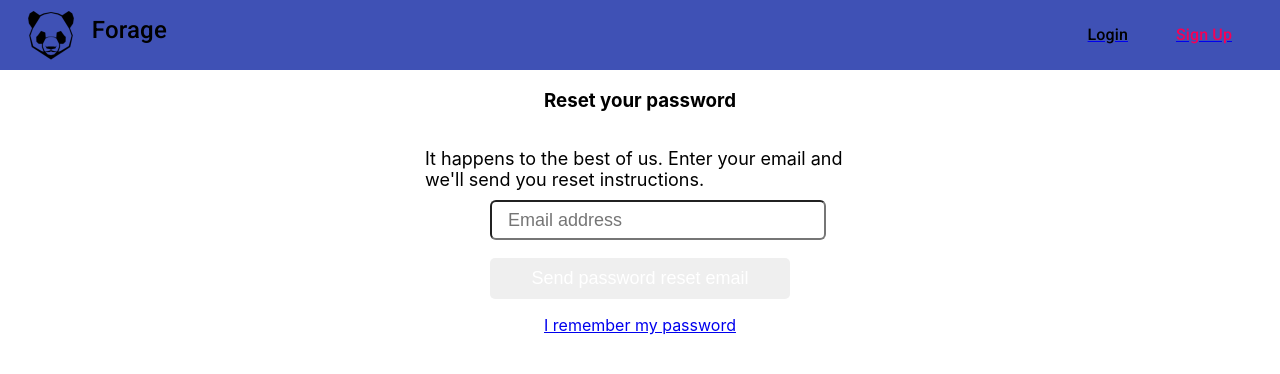
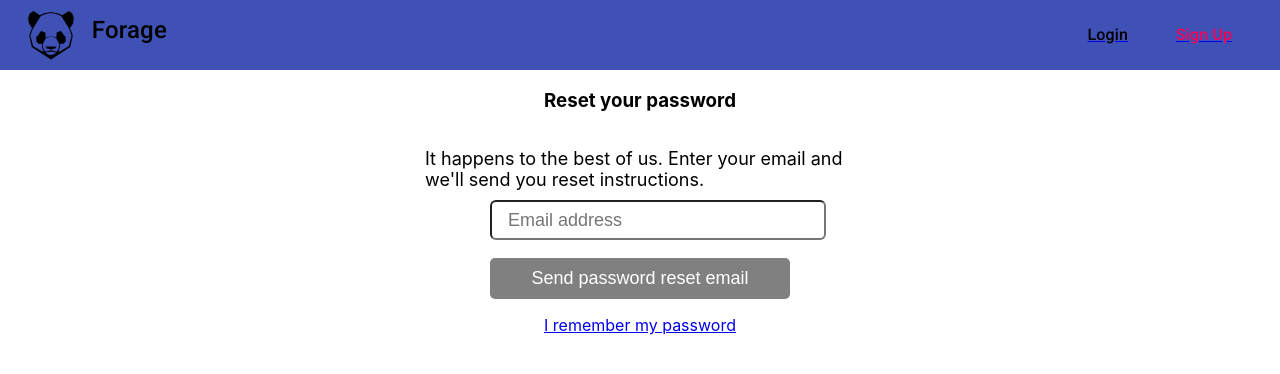
Before and after one commit to ddsteig/password-reset, a React (Create React App) app in the folder client/: page /reset_password in a window 1280 px wide. Shown: the top 374 px of the page. Built offline with nearby package versions, Linux system fonts and the light colour scheme; no server answers.

Commit message:
Adjusted colors of buttons on update and recover password pages for text visibility

```diff
--- a/client/src/styles/styledComponents.js
+++ b/client/src/styles/styledComponents.js
@@ -60,6 +60,7 @@ export const Form = styled.form`
 
 export const Button = styled.button`
   color: white;
+  background-color: gray;
   border-radius: 5px;
   margin-top: 8px;
   padding: 6px 12px;
```
